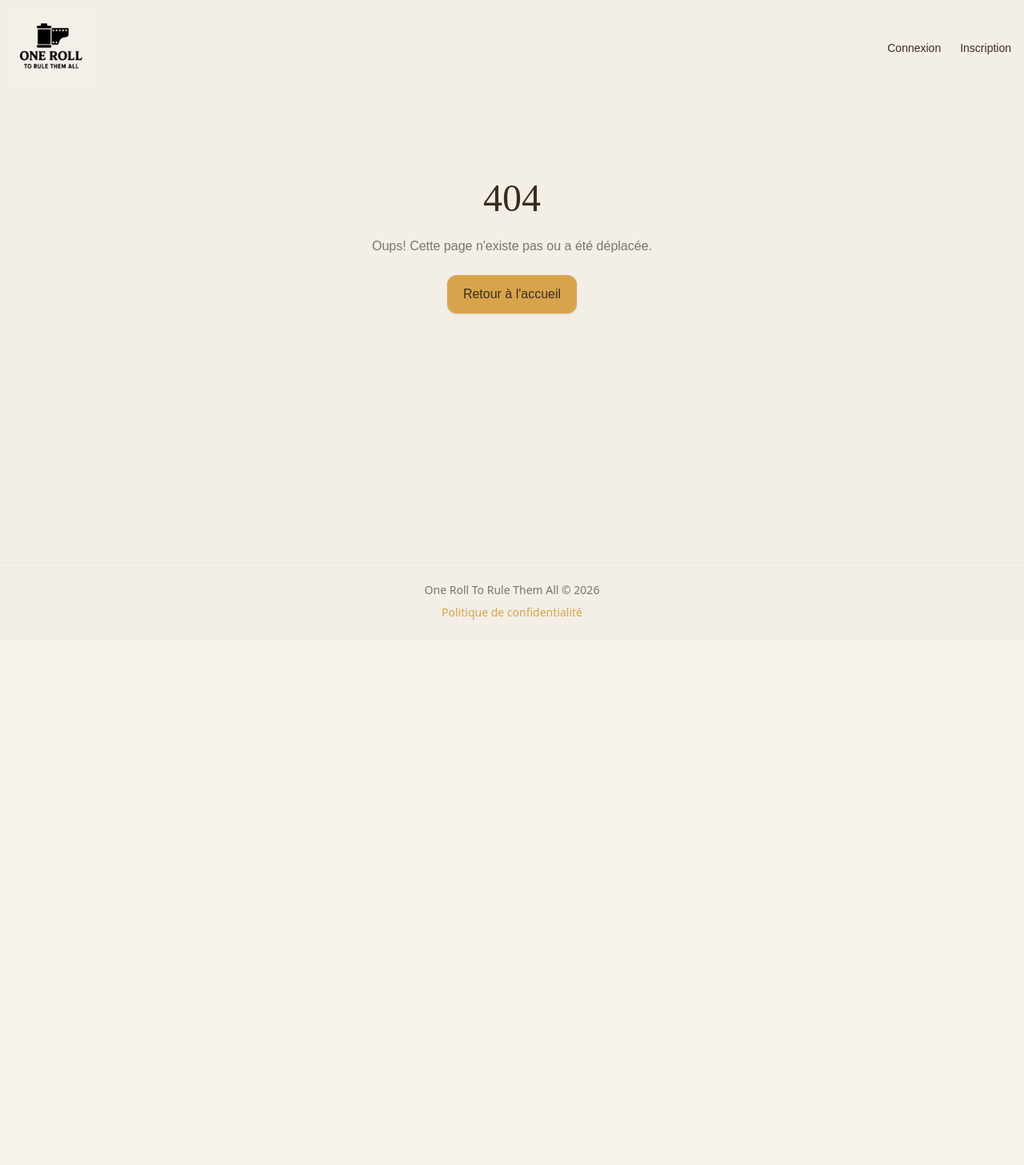
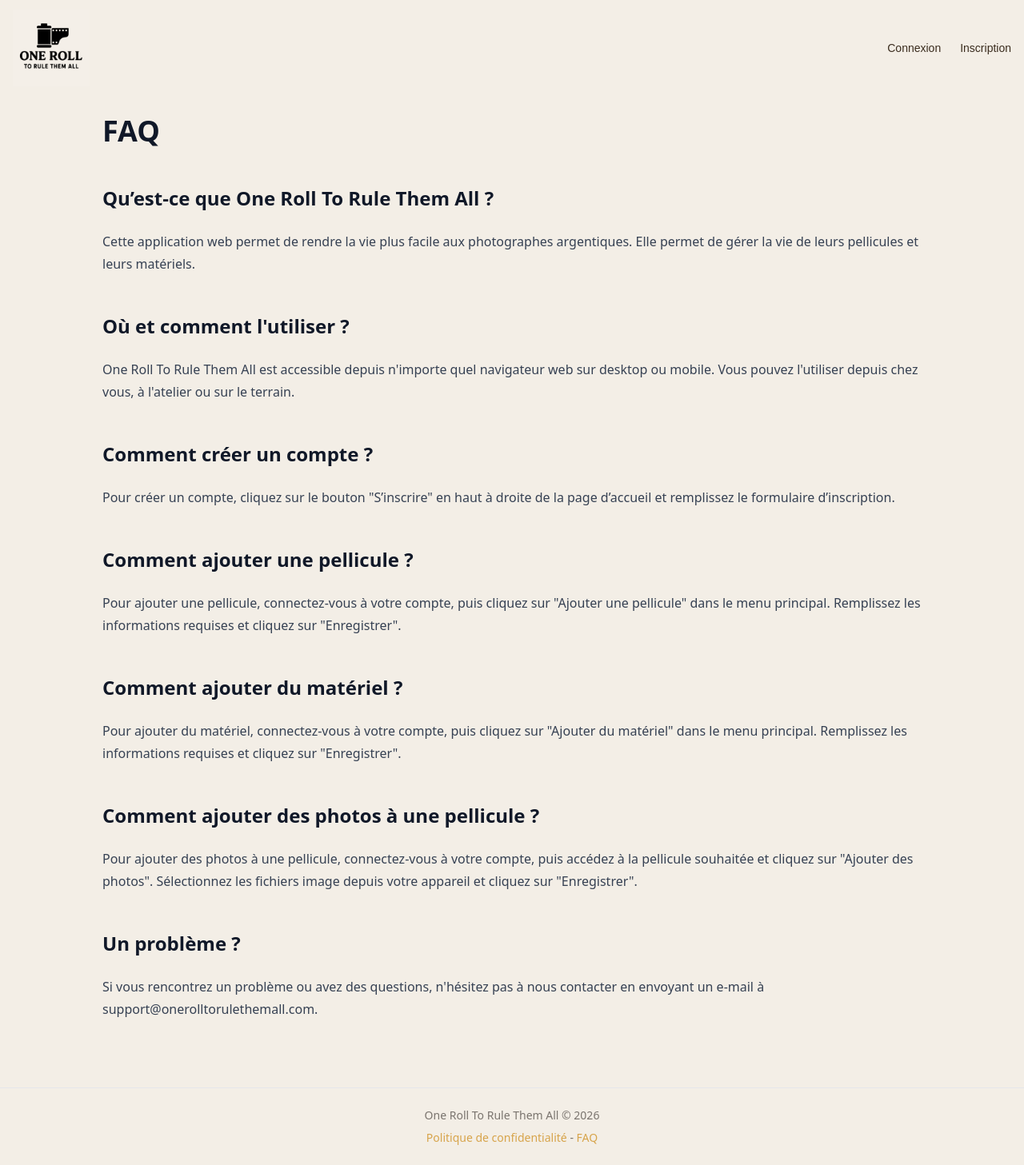
Before and after one commit to Pampamlela/ORTRTA, a Vue app in the folder frontend/: page /faq in a window 1280 px wide. Before the commit this address had no page. Shown: the whole page at 80% size. Before the commit the page ends 800 px from the top, so only its background shows below. Built offline with nearby package versions, Linux system fonts and the light colour scheme.

Commit message:
ajout d'une FAQ

```diff
--- a/frontend/src/components/Footer.vue
+++ b/frontend/src/components/Footer.vue
@@ -1,4 +1,6 @@
 <script setup>
+import router from '@/router';
+
 </script>
 
 <template>
@@ -14,6 +16,13 @@
             >
                 Politique de confidentialité
             </router-link>
+             -
+            <router-link
+            to="/faq"
+            class="text-amber hover:underline"
+            >
+                FAQ
+            </router-link>
 
         </div>
     </footer>
--- a/frontend/src/router/index.js
+++ b/frontend/src/router/index.js
@@ -18,6 +18,7 @@ import LensCreateView from "@/views/LensCreateView.vue"
 import LensEditView from "@/views/LensEditView.vue"
 import ProfileView from "@/views/ProfileView.vue"
 import RGPDView from "@/views/RGPDView.vue"
+import FAQView from "@/views/FAQView.vue"
 import NotFoundView from "@/views/NotFoundView.vue"
 
 
@@ -39,6 +40,7 @@ const routes = [
   { path: "/lenses/new", name: "lens-create", component: LensCreateView, meta: { requiresAuth: true } },
   { path: "/lenses/:id", name: "lens-detail", component: LensDetailView, meta: { requiresAuth: true } },
   { path: "/lenses/:id/edit", name: "lens-edit",   component: LensEditView, meta: { requiresAuth: true } },
+  { path: "/faq", name: "faq", component: FAQView },
   { path: "/:pathMatch(.*)*", name: "not-found", component: NotFoundView },
 ]
 
--- /dev/null
+++ b/frontend/src/views/FAQView.vue
@@ -0,0 +1,34 @@
+<script setup>
+import PageContainer from '@/components/PageContainer.vue';
+</script>
+
+<template>
+    <PageContainer>
+        <div class="prose max-w-none prose-heading:font-title prose-heading:text-film prose-p:text-film">
+
+            <h1>FAQ</h1>
+            <section>
+                <h2>Qu’est-ce que One Roll To Rule Them All ?</h2>
+                <p>Cette application web permet de rendre la vie plus facile aux photographes argentiques. Elle permet de gérer la vie de leurs pellicules et leurs matériels.</p>
+
+                <h2>Où et comment l'utiliser ?</h2>
+                <p>One Roll To Rule Them All est accessible depuis n'importe quel navigateur web sur desktop ou mobile. Vous pouvez l'utiliser depuis chez vous, à l'atelier ou sur le terrain.</p>
+
+                <h2>Comment créer un compte ?</h2>
+                <p>Pour créer un compte, cliquez sur le bouton "S’inscrire" en haut à droite de la page d’accueil et remplissez le formulaire d’inscription.</p>
+
+                <h2>Comment ajouter une pellicule ?</h2>
+                <p>Pour ajouter une pellicule, connectez-vous à votre compte, puis cliquez sur "Ajouter une pellicule" dans le menu principal. Remplissez les informations requises et cliquez sur "Enregistrer".</p>
+
+                <h2>Comment ajouter du matériel ?</h2>
+                <p>Pour ajouter du matériel, connectez-vous à votre compte, puis cliquez sur "Ajouter du matériel" dans le menu principal. Remplissez les informations requises et cliquez sur "Enregistrer".</p>
+
+                <h2>Comment ajouter des photos à une pellicule ?</h2>
+                <p>Pour ajouter des photos à une pellicule, connectez-vous à votre compte, puis accédez à la pellicule souhaitée et cliquez sur "Ajouter des photos". Sélectionnez les fichiers image depuis votre appareil et cliquez sur "Enregistrer".</p>
+
+                <h2>Un problème ?</h2>
+                <p>Si vous rencontrez un problème ou avez des questions, n'hésitez pas à nous contacter en envoyant un e-mail à support@onerolltorulethemall.com.</p>
+            </section>
+        </div>
+    </PageContainer>
+</template>
--- a/frontend/src/views/RGPDView.vue
+++ b/frontend/src/views/RGPDView.vue
@@ -3,7 +3,7 @@ import PageContainer from '@/components/PageContainer.vue';
 </script>
 
 <template>
-    <PageContainer title="Politique de confidentialité">
+    <PageContainer>
         <div class="prose max-w-none prose-heading:font-title prose-headings:text-film prose-p:text-film">
 
                 <h1>Politique de confidentialité</h1>
```
